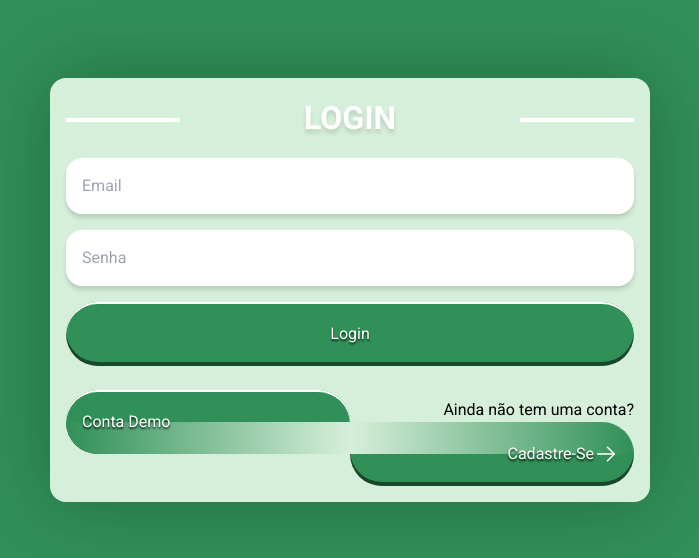
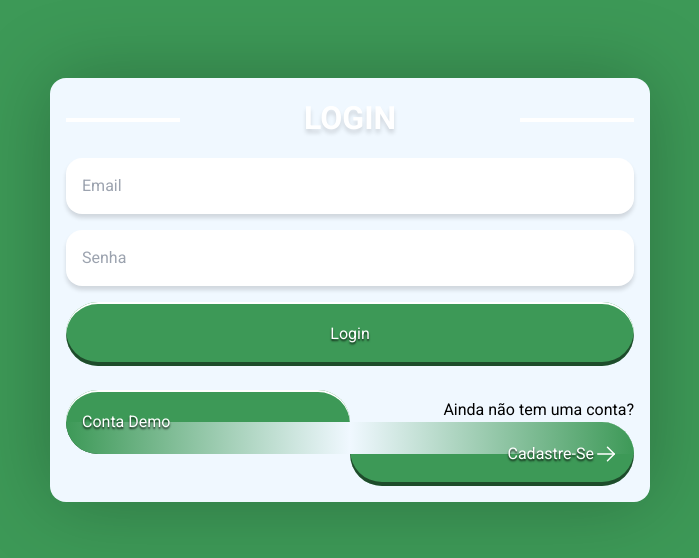
Before and after one commit to Roger2405/controle-vendas, a React (Create React App) app: page / in a window 1280 px wide. Shown: the part 110-668 px from the top of the page, without its empty margins (290-989 px from the left). Built offline with nearby package versions, Linux system fonts and the light colour scheme.

Commit message:
alterando cores

```diff
--- a/src/components/OrderProducts/styles.scss
+++ b/src/components/OrderProducts/styles.scss
@@ -3,10 +3,10 @@
     //height: calc(100% - 48px - 116px);
     //max-height: 80%;
     position: relative;
-    padding: .75rem .5rem;
-    background-color: var(--secondary);
+    padding: 0 .5rem 2rem;
     gap: .25rem;
     color: var(--primary);
+    //border-top: .125rem solid;
 
     .order__item {
         background-color: var(--item-color);
@@ -39,7 +39,8 @@
         }
 
         &:first-child {
-            background-color: #EEEEEE;
+            background-color: unset;
+            box-shadow: none;
             font-weight: 700;
         }
 
--- a/src/styles/styles.scss
+++ b/src/styles/styles.scss
@@ -11,11 +11,11 @@ $headerHeigth: 4rem;
     //--gray: #8F8F8F;
     //--item-color: #E5F7DB;
     //--white: #FFFFFF;
-    --background: #D6EFDA;
-    --primary: #309057;
+    --background: #F0F8FF;
+    --primary: #3D9957;
     --red: #E55454;
     --gray: #8F8F8F;
-    --item-color: #ffffffbb;
+    --item-color: #ffffff;
     --white: #FFFFFF;
     --dark: #000000;
 
```
